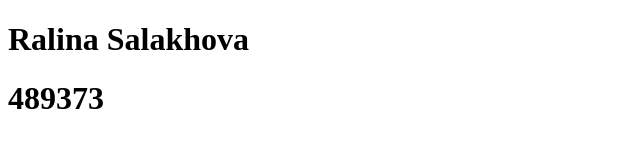
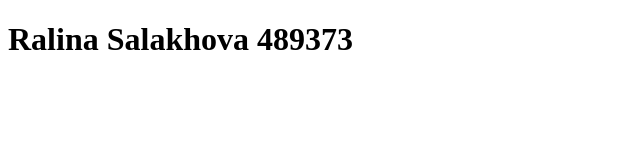
Before and after one commit to jimeshka/489373.osint-hijacking, a plain HTML site: page index.html in a window 1280 px wide. Shown: the whole page, without its empty margins (0-640 px from the left). Drawn offline with Linux system fonts and the light colour scheme.

Commit message:
Update index.html

```diff
--- a/index.html
+++ b/index.html
@@ -2,10 +2,9 @@
 <html lang="ru">
 <head>
   <meta charset="utf-8" />
-  <title>Ralina Salakhova</title>
+  <title>Ralina Salakhova 489373</title>
 </head>
 <body>
-  <h1>Ralina Salakhova</h1>
-  <h1>489373</h1>
+  <h1>Ralina Salakhova 489373</h1>
 </body>
 </html>
```
